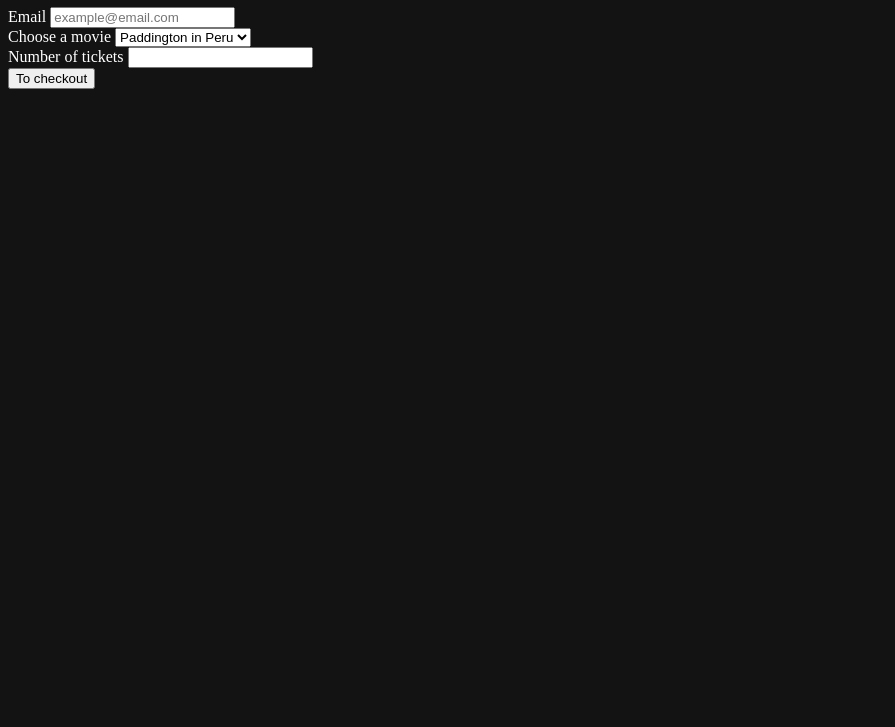
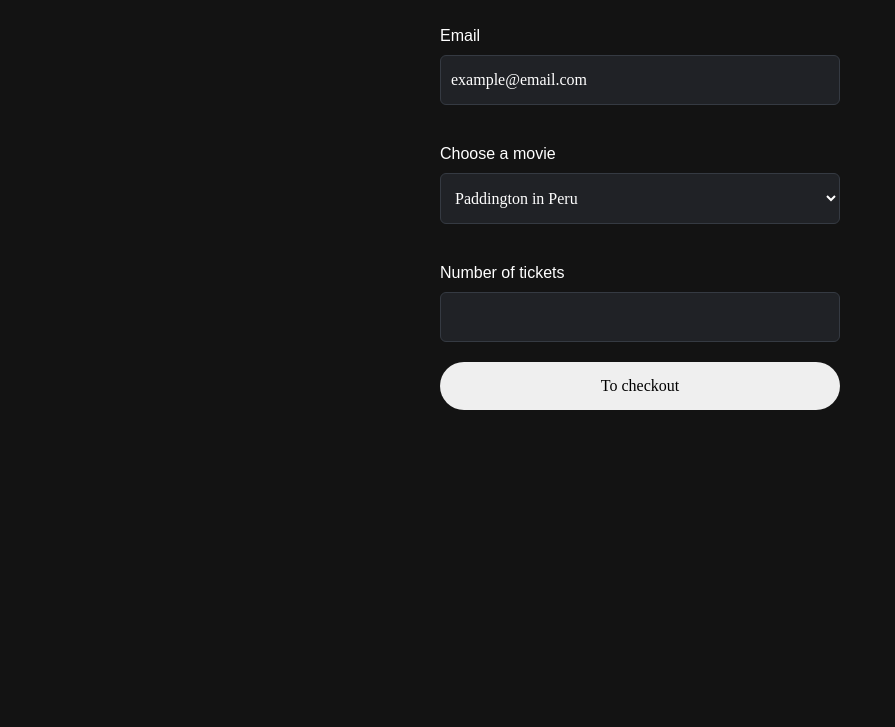
Before and after one commit to daniellauding/fall-2025-live-sessions, a plain HTML site: page week-3/index.html in a window 1280 px wide. Shown: the part 73-800 px from the top of the page, without its empty margins (0-895 px from the left). Drawn offline with Linux system fonts and the light colour scheme.

Commit message:
Add CSS as well

```diff
--- a/week-3/style.css
+++ b/week-3/style.css
@@ -1,4 +1,49 @@
 body {
   background: #131313;
   color: white;
+  font-family: "Montserrat", sans-serif;
 }
+
+h1 {
+  font-weight: 400;
+  text-align: center;
+}
+
+form {
+  max-width: 400px;
+  display: flex;
+  flex-direction: column;
+  margin: 0 auto;
+}
+
+.form-input {
+  display: flex;
+  flex-direction: column;
+  margin: 20px 0;
+}
+
+label {
+  margin-bottom: 10px;
+}
+
+input, select {
+  background: #202226;
+  color: white;
+  padding: 15px 10px;
+  border: 1px solid #353A42;
+  border-radius: 6px;
+  font-family: "Montserrat";
+  font-size: 16px;
+}
+
+input::placeholder {
+  color: white;
+}
+
+button {
+  padding: 15px;
+  border-radius: 50px;
+  border: none;
+  font-family: "Montserrat";
+  font-size: 16px;
+}
```
